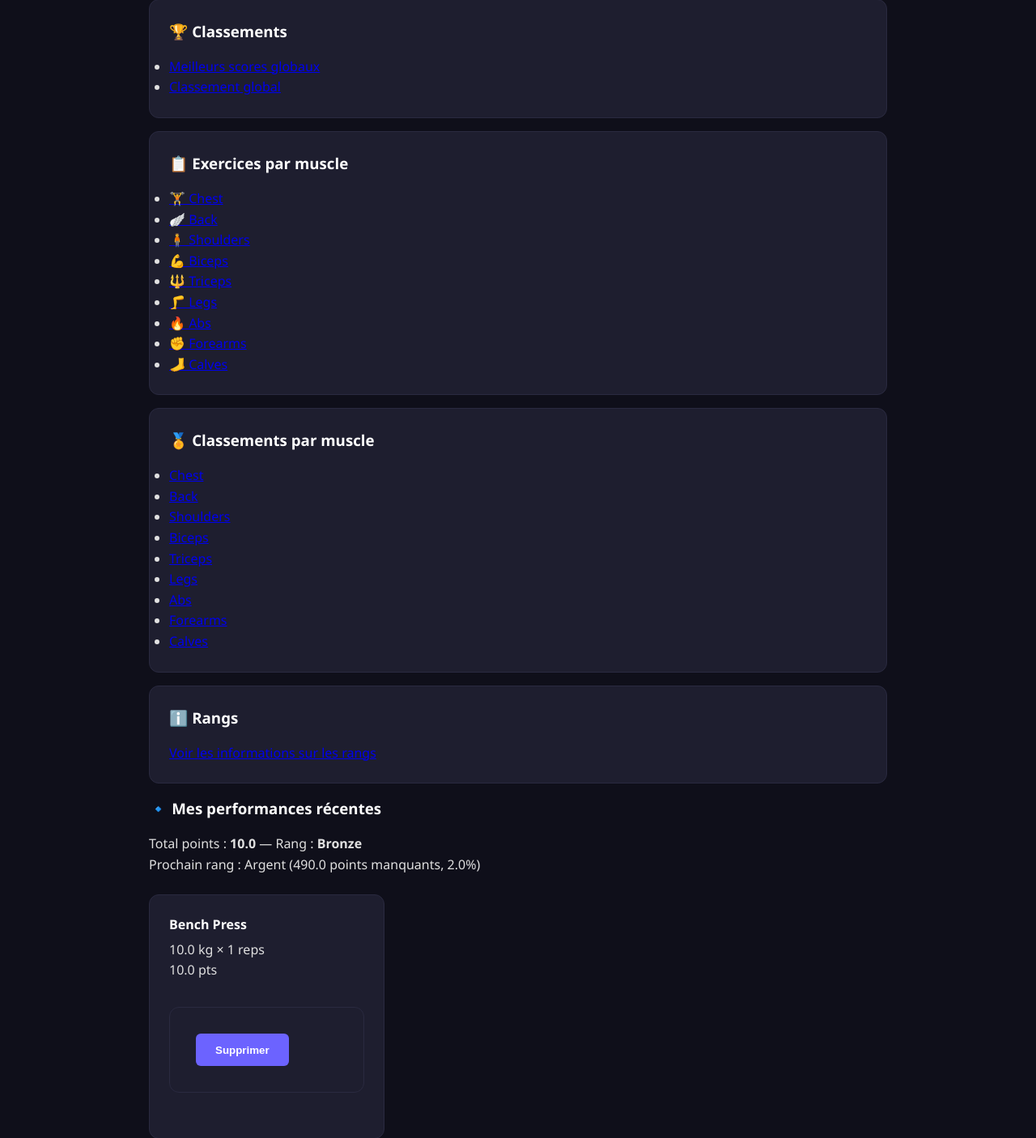
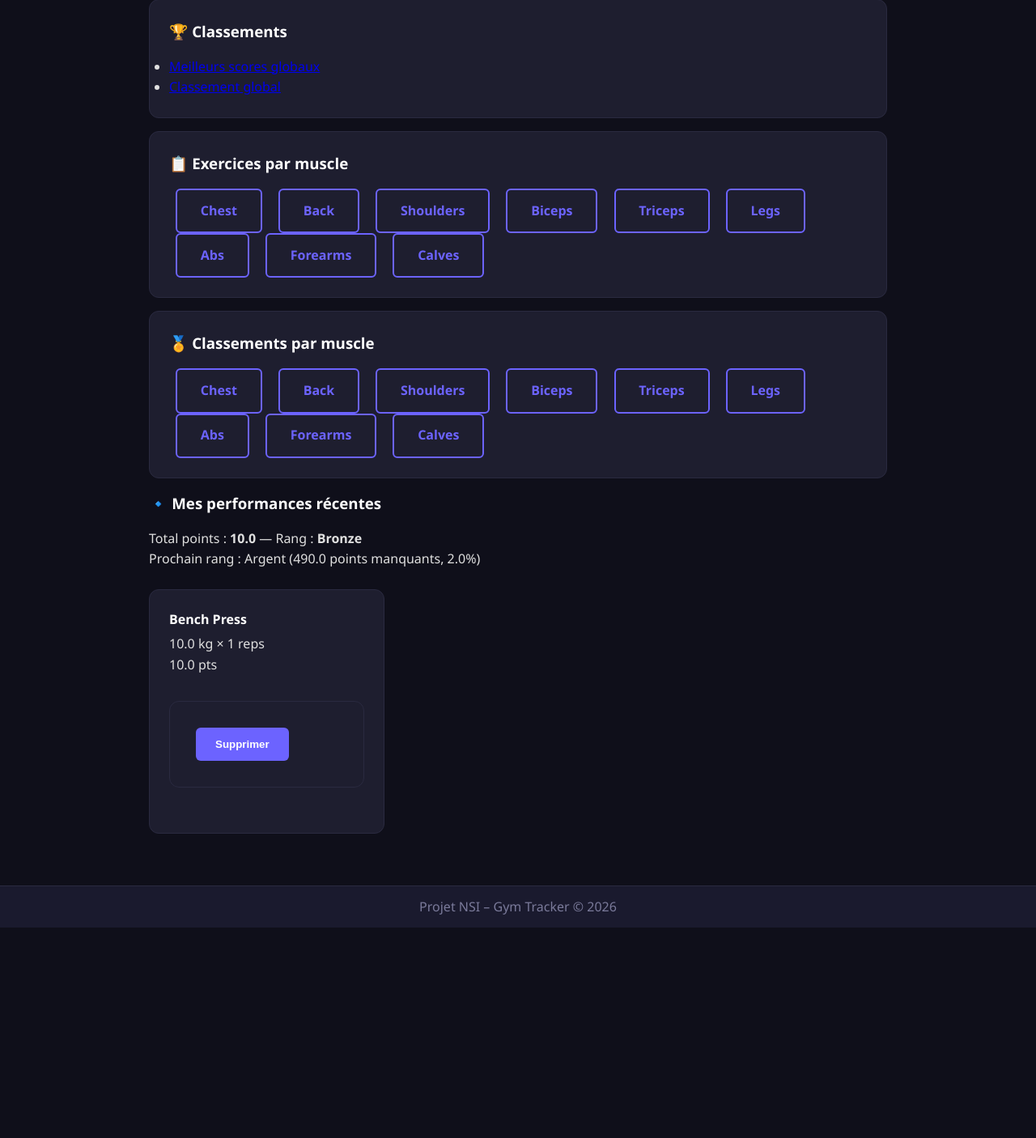
Before and after one commit to reibelbenjamin6-dev/projetNSI-gym, a Flask app: page /dashboard in a window 1280 px wide. Shown: the part 511-1917 px from the top of the page at 81% size. After the commit the page ends 1657 px from the top, so only its background shows below. Run offline with Flask 3, Linux system fonts and the light colour scheme; a user stored in the database is signed in; tables that the repository leaves empty hold one stand-in row (values such as "Sample post").

Commit message:
Update dashboard.html

```diff
--- a/templates/dashboard.html
+++ b/templates/dashboard.html
@@ -21,25 +21,20 @@
     </div>
     <div class="card">
         <h3>📋 Exercices par muscle</h3>
-        <ul class="muscle-list">
-            {% for muscle, label in {'Chest':'🏋️ Chest', 'Back':'🪽 Back', 'Shoulders':'🧍 Shoulders', 'Biceps':'💪 Biceps', 'Triceps':'🔱 Triceps', 'Legs':'🦵 Legs', 'Abs':'🔥 Abs', 'Forearms':'✊ Forearms', 'Calves':'🦶 Calves'}.items() %}
-                <li><a href="/exercises/{{ muscle }}">{{ label }}</a></li>
+        <div class="muscle-links">
+            {% for muscle in ['Chest','Back','Shoulders','Biceps','Triceps','Legs','Abs','Forearms','Calves'] %}
+                <a href="/exercises/{{ muscle }}" class="btn btn-outline btn-sm">{{ muscle }}</a>
             {% endfor %}
-        </ul>
+        </div>
     </div>
     <div class="card">
         <h3>🏅 Classements par muscle</h3>
-        <ul>
+        <div class="muscle-links">
             {% for muscle in ['Chest','Back','Shoulders','Biceps','Triceps','Legs','Abs','Forearms','Calves'] %}
-                <li><a href="/muscle/{{ muscle }}">{{ muscle }}</a></li>
+                <a href="/muscle/{{ muscle }}" class="btn btn-outline btn-sm">{{ muscle }}</a>
             {% endfor %}
-        </ul>
+        </div>
     </div>
-    <div class="card">
-        <h3>ℹ️ Rangs</h3>
-        <a href="/ranks">Voir les informations sur les rangs</a>
-    </div>
-</div>
 
 <h3>🔹 Mes performances récentes</h3>
 <p>Total points : <strong>{{ total_points }}</strong> — Rang : <strong>{{ user_rank }}</strong></p>
```
